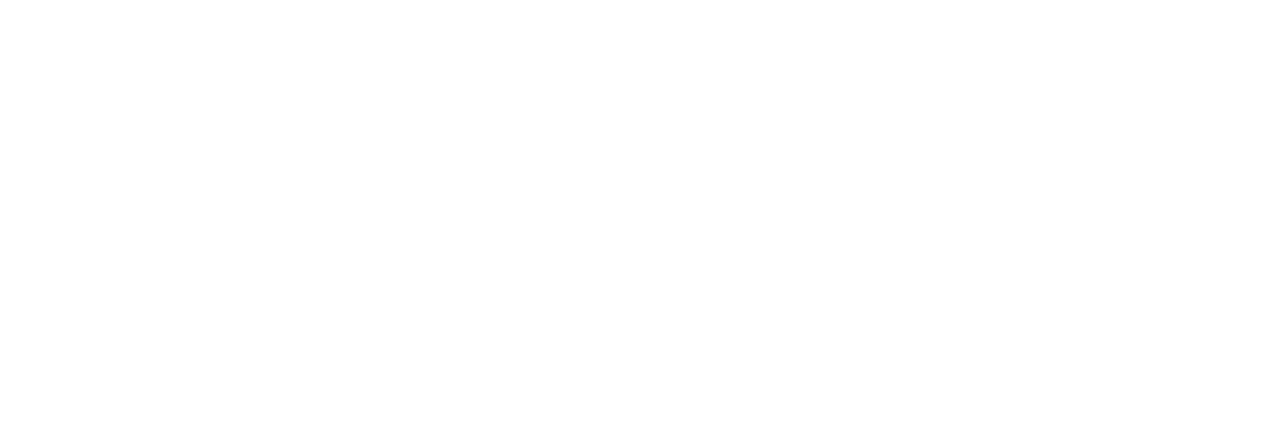
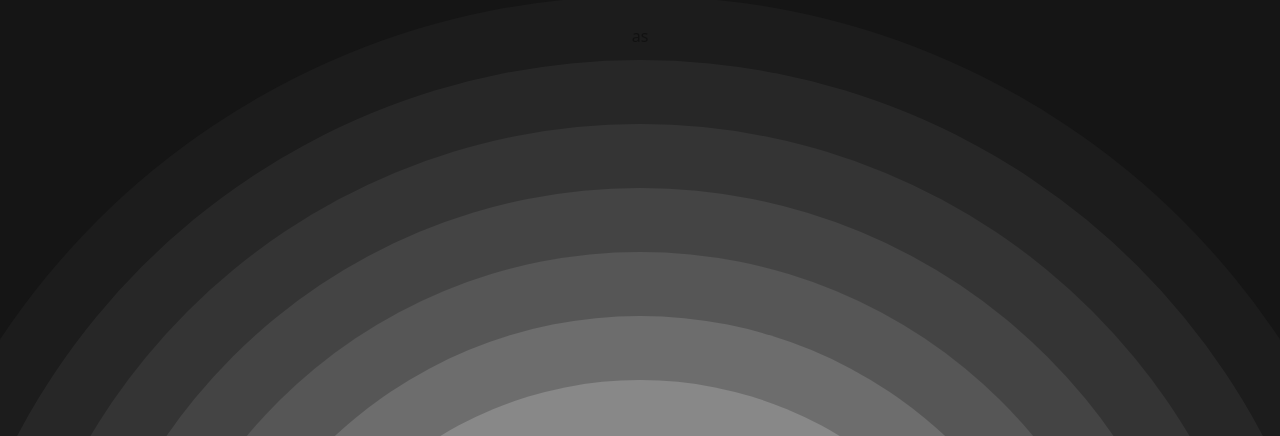
Before and after one commit to HibbanHaroon/git-hawk, a React (Vite) app: page / in a window 1280 px wide. Shown: the part 364-800 px from the top of the page. Built offline with nearby package versions, Linux system fonts and the light colour scheme.

Commit message:
Create Semi Circles for Home Page

```diff
--- /dev/null
+++ b/src/components/home/semi-circle.jsx
@@ -0,0 +1,20 @@
+function SemiCircle({ width, height, backgroundColor, zIndex, children }) {
+  return (
+    <div
+      style={{
+        width: width,
+        height: height,
+        display: 'flex',
+        justifyContent: 'center',
+        alignItems: 'center',
+        backgroundColor: backgroundColor,
+        borderRadius: '100%',
+        zIndex: zIndex,
+      }}
+    >
+      {children}
+    </div>
+  )
+}
+
+export default SemiCircle
--- /dev/null
+++ b/src/components/home/semi-circles-container.jsx
@@ -0,0 +1,65 @@
+import { SemiCircle } from '../../components'
+
+function SemiCirclesContainer() {
+  return (
+    <div
+      style={{
+        position: 'absolute',
+        top: '45vh',
+        height: '100vh',
+        opacity: '0.5',
+      }}
+    >
+      <SemiCircle
+        width={'120vw'}
+        height={'120vw'}
+        backgroundColor={'#232323'}
+        zIndex={7}
+      >
+        <SemiCircle
+          width={'110vw'}
+          height={'110vw'}
+          backgroundColor={'#3A3A3A'}
+          zIndex={6}
+        >
+          <SemiCircle
+            width={'100vw'}
+            height={'100vw'}
+            backgroundColor={'#545454'}
+            zIndex={5}
+          >
+            <SemiCircle
+              width={'90vw'}
+              height={'90vw'}
+              backgroundColor={'#747474'}
+              zIndex={4}
+            >
+              <SemiCircle
+                width={'80vw'}
+                height={'80vw'}
+                backgroundColor={'#979797'}
+                zIndex={3}
+              >
+                <SemiCircle
+                  width={'70vw'}
+                  height={'70vw'}
+                  backgroundColor={'#C5C5C5'}
+                  zIndex={2}
+                >
+                  <SemiCircle
+                    width={'60vw'}
+                    height={'60vw'}
+                    backgroundColor={'#FBFBFB'}
+                    zIndex={1}
+                  />
+                </SemiCircle>
+              </SemiCircle>
+            </SemiCircle>
+          </SemiCircle>
+        </SemiCircle>
+      </SemiCircle>
+    </div>
+  )
+}
+
+export default SemiCirclesContainer
--- a/src/components/index.jsx
+++ b/src/components/index.jsx
@@ -1 +1,3 @@
 export { default as SearchTextfield } from './home/search-textfield'
+export { default as SemiCircle } from './home/semi-circle'
+export { default as SemiCirclesContainer } from './home/semi-circles-container'
--- a/src/hooks/home/useSearch.jsx
+++ b/src/hooks/home/useSearch.jsx
@@ -7,7 +7,6 @@ function useSearch() {
   const navigate = useNavigate()
 
   const handleSearch = () => {
-    // TODO: Can I use ProfileRoute and can it pick up value somehow
     navigate(`${HOME_ROUTE}${search}`)
   }
 
--- a/src/pages/home.jsx
+++ b/src/pages/home.jsx
@@ -1,6 +1,6 @@
 import { Flex, Typography, Input, theme } from 'antd'
 import { ASSETS } from '../constants'
-import { SearchTextfield } from '../components'
+import { SearchTextfield, SemiCirclesContainer } from '../components'
 
 const { Text } = Typography
 const { useToken } = theme
@@ -16,9 +16,14 @@ function Home() {
       style={{
         width: '100vw',
         height: '100vh',
+        overflow: 'hidden',
+        position: 'relative',
         backgroundColor: token.colorPrimary,
       }}
-    ></Flex>
+    >
+      <SemiCirclesContainer />
+      <>as</>
+    </Flex>
   )
 }
 
```
